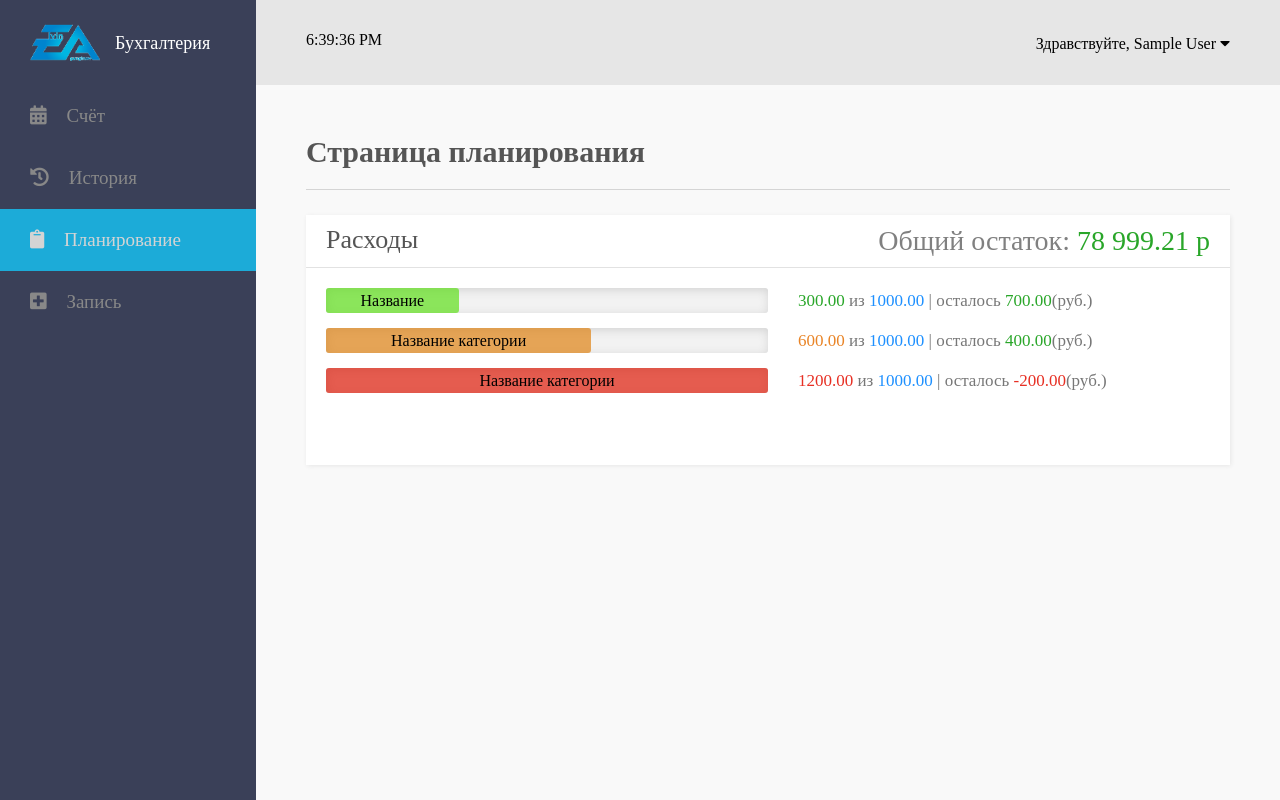
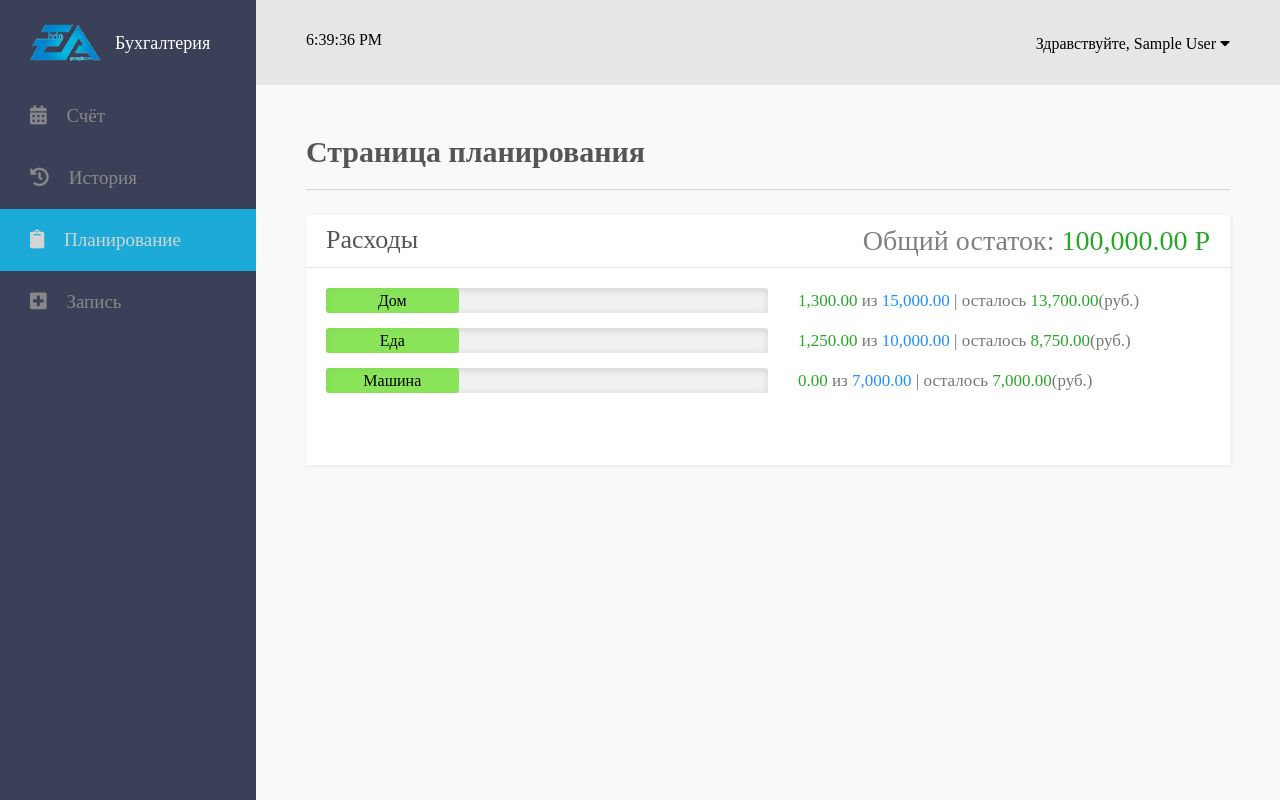
Before and after one commit to EAgaragimow/home-money, an Angular app: page /system/planning in a window 1280 px wide. Built offline with nearby package versions, Linux system fonts and the light colour scheme; data requests are answered from the project's data file; sample sign-in values are in the browser's storage.

Commit message:
write handler for planning component, fixes

```diff
--- a/db.json
+++ b/db.json
@@ -37,7 +37,7 @@
   "events": [
     {
       "id": 1,
-      "type": "income",
+      "type": "outcome",
       "amount": 1250,
       "category": 2,
       "date": "12.06.2018 19:49:02",
--- a/src/app/system/planning-page/planning-page.component.html
+++ b/src/app/system/planning-page/planning-page.component.html
@@ -6,51 +6,53 @@
     </div>
   </header>
 
-	<div class="expenses">
+  <div *ngIf="!isLoaded">Loading ...</div>
+
+	<div class="expenses" *ngIf="isLoaded">
 		<div class="expenses__header">
 			<h4 class="title">Расходы</h4>
-			<p class="common-balance">Общий остаток: <span>78 999.21 р</span></p>
+			<p class="common-balance">Общий остаток: <span>{{ bill.value | number:'1.2' }} Р</span></p>
 		</div>
 		<div class="expenses-items">
-			<div class="expenses-item">
+			<div class="expenses-item" *ngFor="let c of categories">
 			    <div class="expenses-group">
 				    <div class="progress">
 					    <div class="progress-bar">
-						    Название категории
+						    {{ c.name }}
 					    </div>
 				    </div>
 				    <div class="balance-info">
-					    <span class="current" style="color: #29a629;">300.00</span> из <span class="max">1000.00</span>
-					    | осталось <span class="current-balance">700.00</span>(руб.)
+					    <span class="current" style="color: #29a629;">{{ getCategoryCost(c) | number:'1.2' }}</span> из <span class="max">{{ c.capacity | number:'1.2' }}</span>
+					    | осталось <span class="current-balance">{{ (c.capacity - getCategoryCost(c)) | number:'1.2' }}</span>(руб.)
 				    </div>
 			    </div>
 			</div>
-			<div class="expenses-item">
-			    <div class="expenses-group">
-				    <div class="progress sixty">
-					    <div class="progress-bar">
-						    Название категории
-					    </div>
-				    </div>
-				    <div class="balance-info">
-					    <span class="current" style="color: #e98426;">600.00</span> из <span class="max">1000.00</span>
-					    | осталось <span class="current-balance">400.00</span>(руб.)
-				    </div>
-			    </div>
-			</div>
-			<div class="expenses-item">
-			    <div class="expenses-group">
-				    <div class="progress full">
-					    <div class="progress-bar">
-						    Название категории
-					    </div>
-				    </div>
-				    <div class="balance-info">
-					    <span class="current" style="color: #e73024;">1200.00</span> из <span class="max">1000.00</span>
-					    | осталось <span class="current-balance" style="color: #e73024;">-200.00</span>(руб.)
-				    </div>
-			    </div>
-			</div>
+			<!--<div class="expenses-item">-->
+			    <!--<div class="expenses-group">-->
+				    <!--<div class="progress sixty">-->
+					    <!--<div class="progress-bar">-->
+						    <!--Название категории-->
+					    <!--</div>-->
+				    <!--</div>-->
+				    <!--<div class="balance-info">-->
+					    <!--<span class="current" style="color: #e98426;">600.00</span> из <span class="max">1000.00</span>-->
+					    <!--| осталось <span class="current-balance">400.00</span>(руб.)-->
+				    <!--</div>-->
+			    <!--</div>-->
+			<!--</div>-->
+			<!--<div class="expenses-item">-->
+			    <!--<div class="expenses-group">-->
+				    <!--<div class="progress full">-->
+					    <!--<div class="progress-bar">-->
+						    <!--Название категории-->
+					    <!--</div>-->
+				    <!--</div>-->
+				    <!--<div class="balance-info">-->
+					    <!--<span class="current" style="color: #e73024;">1200.00</span> из <span class="max">1000.00</span>-->
+					    <!--| осталось <span class="current-balance" style="color: #e73024;">-200.00</span>(руб.)-->
+				    <!--</div>-->
+			    <!--</div>-->
+			<!--</div>-->
 		</div>
 	</div>
 </div>
--- a/src/app/system/planning-page/planning-page.component.ts
+++ b/src/app/system/planning-page/planning-page.component.ts
@@ -1,15 +1,59 @@
-import { Component, OnInit } from '@angular/core';
+import {Component, OnDestroy, OnInit} from '@angular/core';
+import {BillService} from "../shared/services/bill.service";
+import {CategoriesService} from "../shared/services/categories.service";
+import {EventsService} from "../shared/services/events.service";
+import {Observable} from "rxjs/Observable";
+import {Bill} from "../shared/models/bill.model";
+import {Category} from "../shared/models/category.model";
+import {MELEvent} from "../shared/models/event.model";
+import {Subscription} from "rxjs/Subscription";
 
 @Component({
   selector: 'mel-planning-page',
   templateUrl: './planning-page.component.html',
   styleUrls: ['./planning-page.component.scss']
 })
-export class PlanningPageComponent implements OnInit {
+export class PlanningPageComponent implements OnInit, OnDestroy {
 
-  constructor() { }
+  isLoaded = false;
+
+  sub1: Subscription;
+
+  bill: Bill;
+  categories: Category[] = [];
+  events: MELEvent[] = [];
+
+  constructor(
+    private billService: BillService,
+    private categoriesService: CategoriesService,
+    private eventsService: EventsService
+  ) {
+  }
 
   ngOnInit() {
+    this.sub1 = Observable.combineLatest(
+      this.billService.getBill(),
+      this.categoriesService.getCategories(),
+      this.eventsService.getEvents(),
+    ).subscribe((data: [Bill, Category[], MELEvent[]]) => {
+      this.bill = data[0];
+      this.categories = data[1];
+      this.events = data[2];
+
+      this.isLoaded = true;
+    });
+  }
+
+  getCategoryCost(category: Category): number {
+    const categoryEvents = this.events.filter(e => e.category === category.id && e.type === 'outcome');
+    return categoryEvents.reduce((total, e) => {
+      total += e.amount;
+      return total;
+    }, 0);
+  }
+
+  ngOnDestroy() {
+    if (this.sub1) this.sub1.unsubscribe();
   }
 
 }
--- a/src/app/system/records-page/records-page.component.html
+++ b/src/app/system/records-page/records-page.component.html
@@ -1,7 +1,7 @@
 <div class="records">
   <header class="header">
     <div class="left">
-      <h2>Страница истории</h2>
+      <h2>Страница записи</h2>
     </div>
   </header>
 
--- a/src/app/system/shared/services/events.service.ts
+++ b/src/app/system/shared/services/events.service.ts
@@ -13,4 +13,8 @@ export class EventsService extends BaseApi {
   addEvent(event: MELEvent): Observable<MELEvent> {
     return this.post('events', event);
   }
+
+  getEvents(): Observable<MELEvent[]> {
+    return this.get('events');
+  }
 }
```
